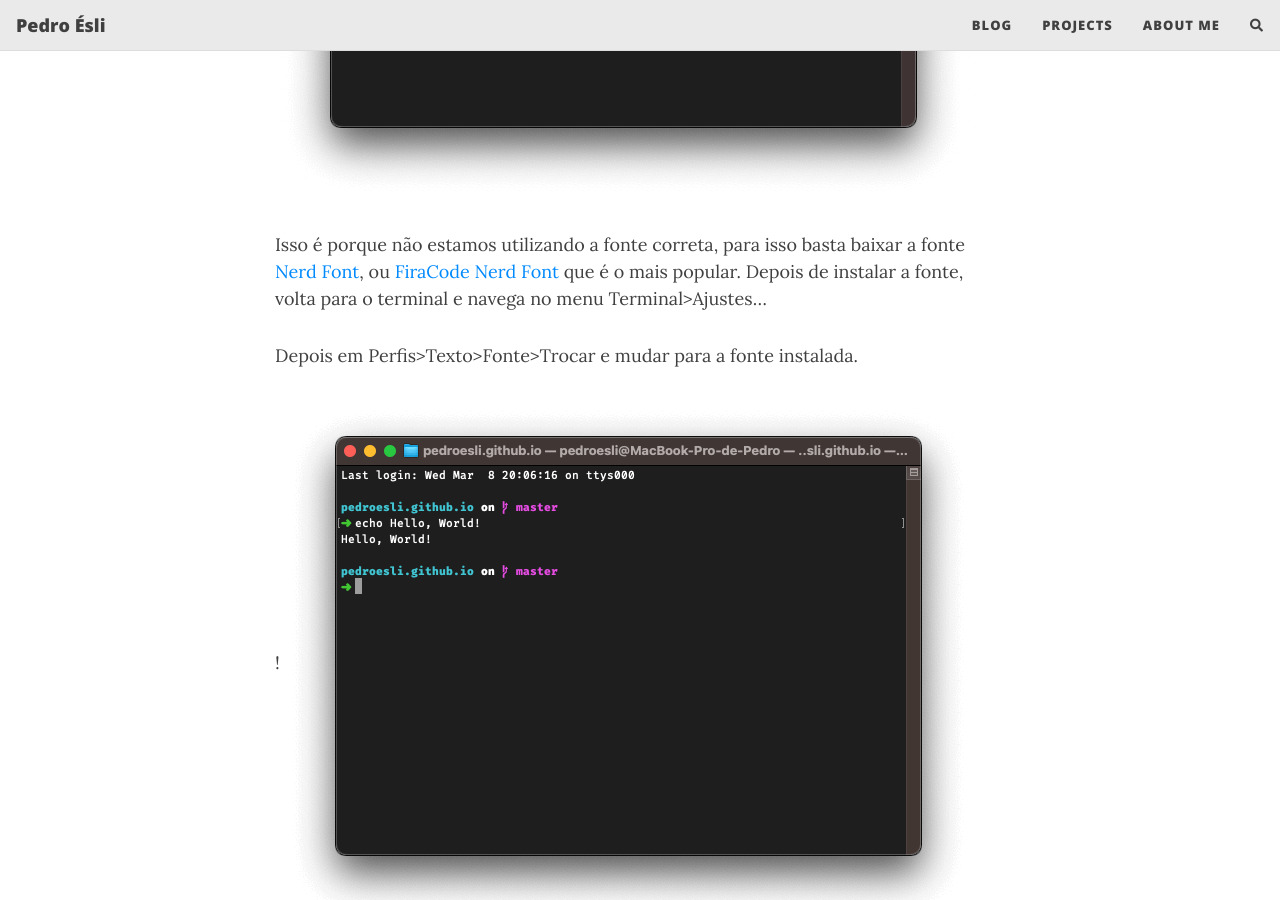
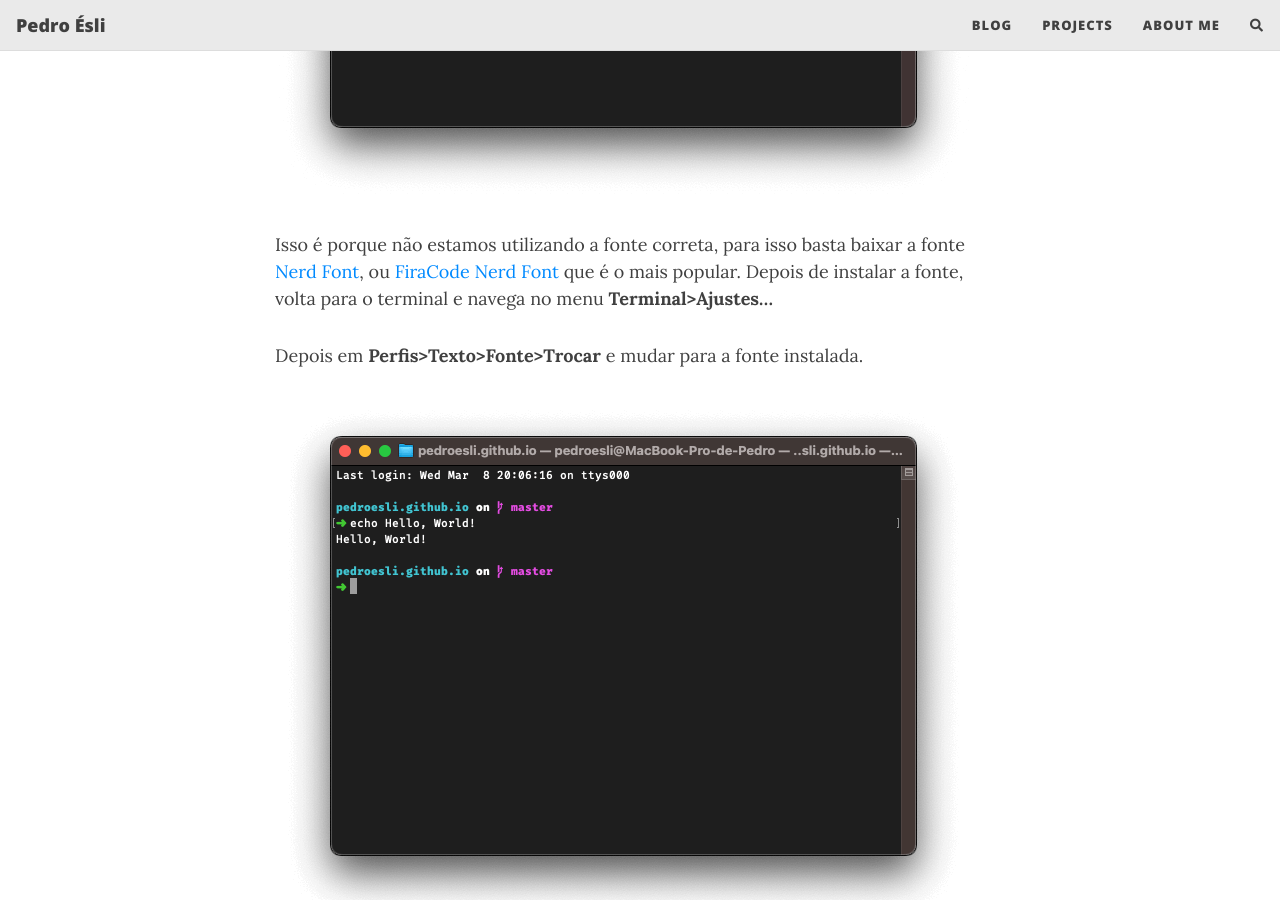
Before and after one commit to pedroesli/pedroesli.github.io, a Jekyll site: the page built from _posts/2023/2023-03-08-como-personalizar-o-seu-terminal-com-spaceship-prompt-e-autocomplete.md, in a window 1280 px wide and 900 px high, scrolled down 4486 px. Built offline with Jekyll 4.4.1, drawn with Linux system fonts in a browser that asks for light colours; nearby versions of some CDN libraries; comment, search, counter and statistics services are not loaded.

Commit message:
Update 2023-03-08-como-personalizar-o-seu-terminal-com-spaceship-prompt-e-autocomplete.md

```diff
--- a/_posts/2023/2023-03-08-como-personalizar-o-seu-terminal-com-spaceship-prompt-e-autocomplete.md
+++ b/_posts/2023/2023-03-08-como-personalizar-o-seu-terminal-com-spaceship-prompt-e-autocomplete.md
@@ -79,10 +79,10 @@ Você pode ter percebido que alguns ícones não estão aparecendo corretamente.
 
 ![terminal preview 3](/assets/img/2023/terminal-preview-3.png)
 
-Isso é porque não estamos utilizando a fonte correta, para isso basta baixar a fonte [Nerd Font](https://www.nerdfonts.com/font-downloads), ou [FiraCode Nerd Font](https://www.nerdfonts.com/font-downloads) que é o mais popular. Depois de instalar a fonte, volta para o terminal e navega no menu Terminal>Ajustes…
+Isso é porque não estamos utilizando a fonte correta, para isso basta baixar a fonte [Nerd Font](https://www.nerdfonts.com/font-downloads), ou [FiraCode Nerd Font](https://www.nerdfonts.com/font-downloads) que é o mais popular. Depois de instalar a fonte, volta para o terminal e navega no menu **Terminal>Ajustes…**
 
-Depois em Perfis>Texto>Fonte>Trocar e mudar para a fonte instalada.
+Depois em **Perfis>Texto>Fonte>Trocar** e mudar para a fonte instalada.
 
-!![terminal preview 4](/assets/img/2023/terminal-preview-4.png)
+![terminal preview 4](/assets/img/2023/terminal-preview-4.png)
 
 E agora você tem um terminal mais customizado. Você pode ir mais alem e customizar o seu tema, basta seguir as instruções no site oficial: [Spaceship configuration](https://spaceship-prompt.sh/config/intro/)
```
